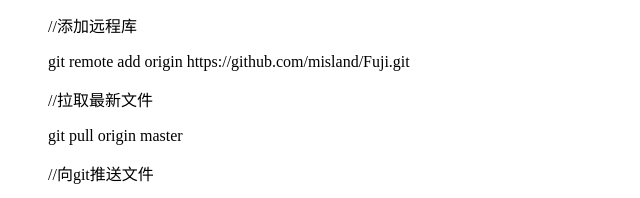
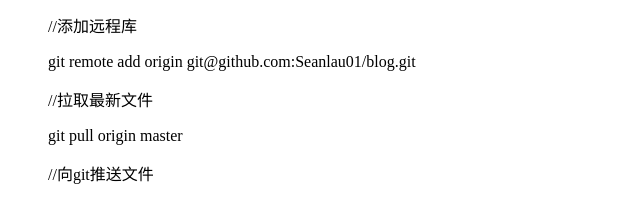
Before and after one commit to Seanlau01/blog, a plain HTML site: page index.html in a window 1280 px wide. Shown: the part 701-899 px from the top of the page, 0-640 px from the left. Drawn offline with Linux system fonts and the light colour scheme.

Commit message:
Update index.html

```diff
--- a/index.html
+++ b/index.html
@@ -31,7 +31,7 @@
     <p>//添加注释</p>
     <p>git commit -m "test"</p>
     <p>//添加远程库</p>
-    <p>git remote add origin https://github.com/misland/Fuji.git</p>
+    <p>git remote add origin git@github.com:Seanlau01/blog.git</p>
     <p>//拉取最新文件</p>
     <p>git pull origin master</p>
     <p>//向git推送文件</p>
```
